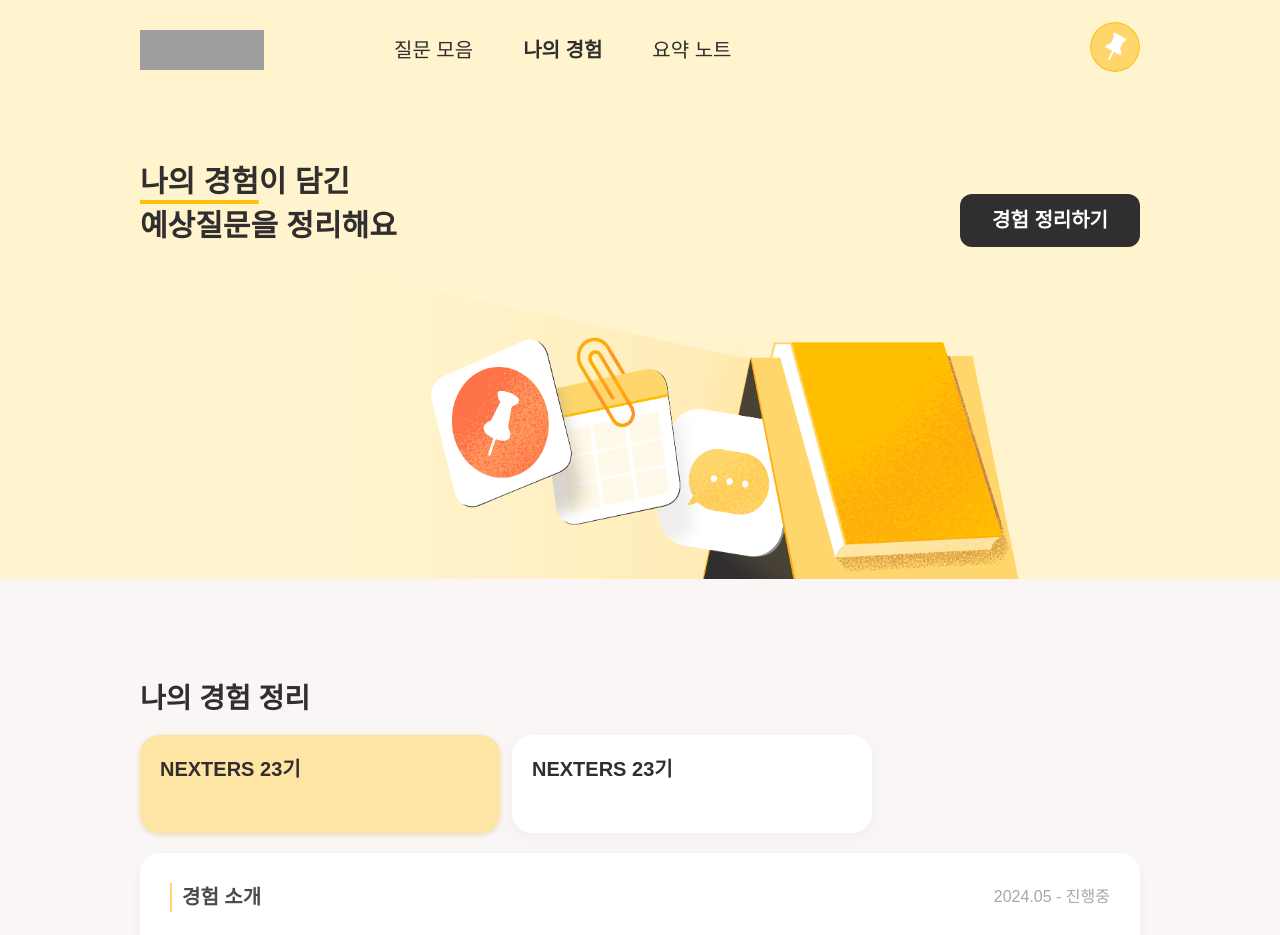
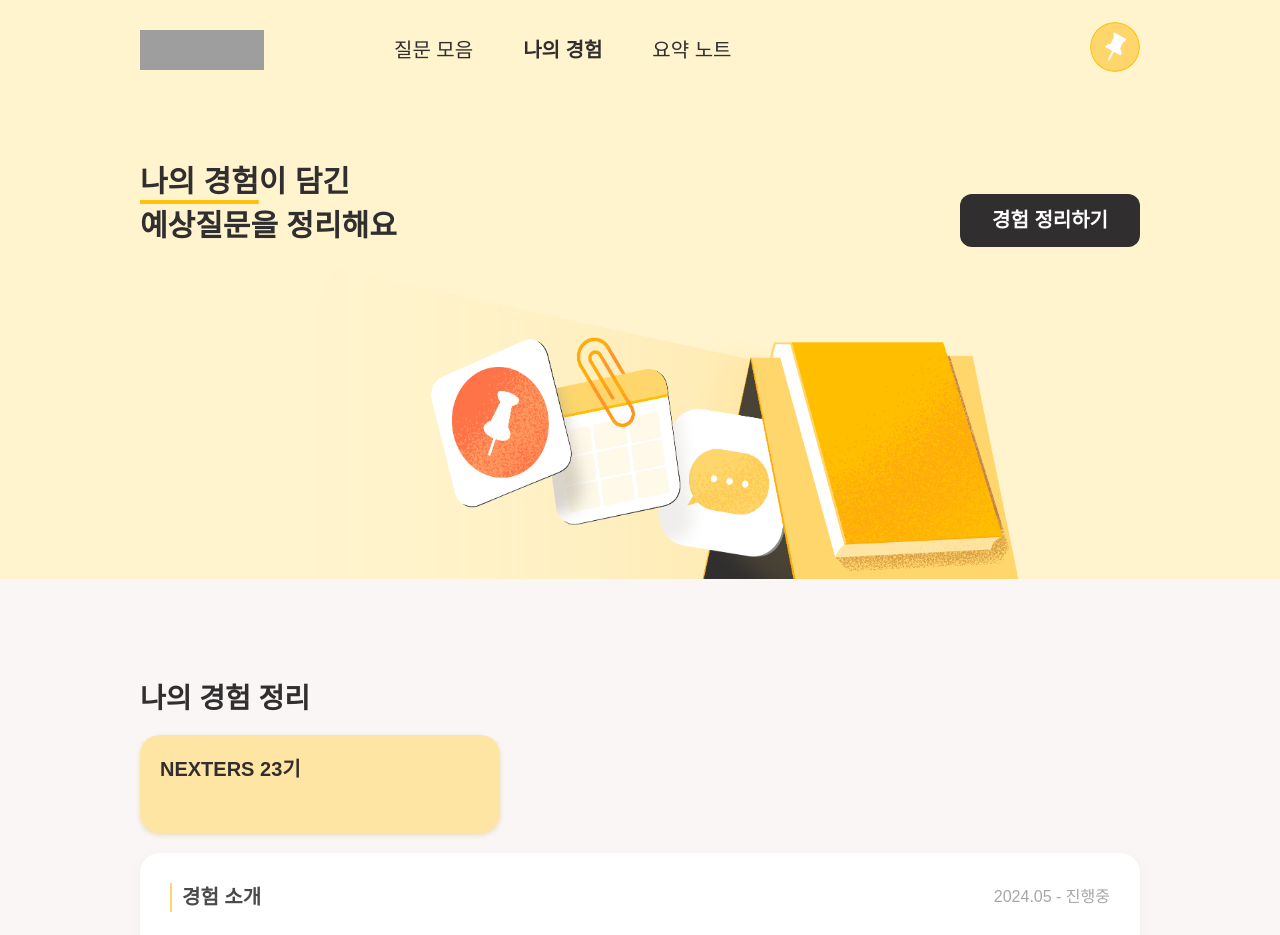
Before and after one commit to narinn-star/Spurt_v2, a Next.js app: page /experience in a window 1280 px wide. Shown: the top 935 px of the page. Built offline with nearby package versions, Linux system fonts and the light colour scheme; grey boxes are pictures that could not be loaded; a web font is replaced by a local one.

Commit message:
Fix : HTTP Error
- ContentsContainer에 ExperienceCard를 넘기는 과정에서 오류 발생
  - 추후에 Swiper로 구현하고 구조 변경 예정이라 우선 빼두었음

```diff
--- a/src/app/experience/page.tsx
+++ b/src/app/experience/page.tsx
@@ -42,10 +42,9 @@ export default function Experience() {
       <ContentsContainer
         title="나의 경험 정리"
         experienceCard={
-          <div className="flex flex-row gap-3">
+          <>
             <ExperienceCard title="NEXTERS 23기" index={1} selectedIndex={1} />
-            <ExperienceCard title="NEXTERS 23기" index={2} selectedIndex={1} />
-          </div>
+          </>
         }
       >
         <div className="flex justify-between items-center mb-[20px]">
--- a/src/components/cards/ExperienceCard.tsx
+++ b/src/components/cards/ExperienceCard.tsx
@@ -17,7 +17,7 @@ const ExperienceCard = ({
     index == selectedIndex ? 'bg-main-200 shadow-md' : 'bg-white shadow-sm';
   const className = `${commonClasses} ${optionClasses}`;
   return (
-    <div className={className}>{title}</div>
+    <button className={className}>{title}</button>
     //   <div
     //     className={
     //       index == selectedIndex
```
